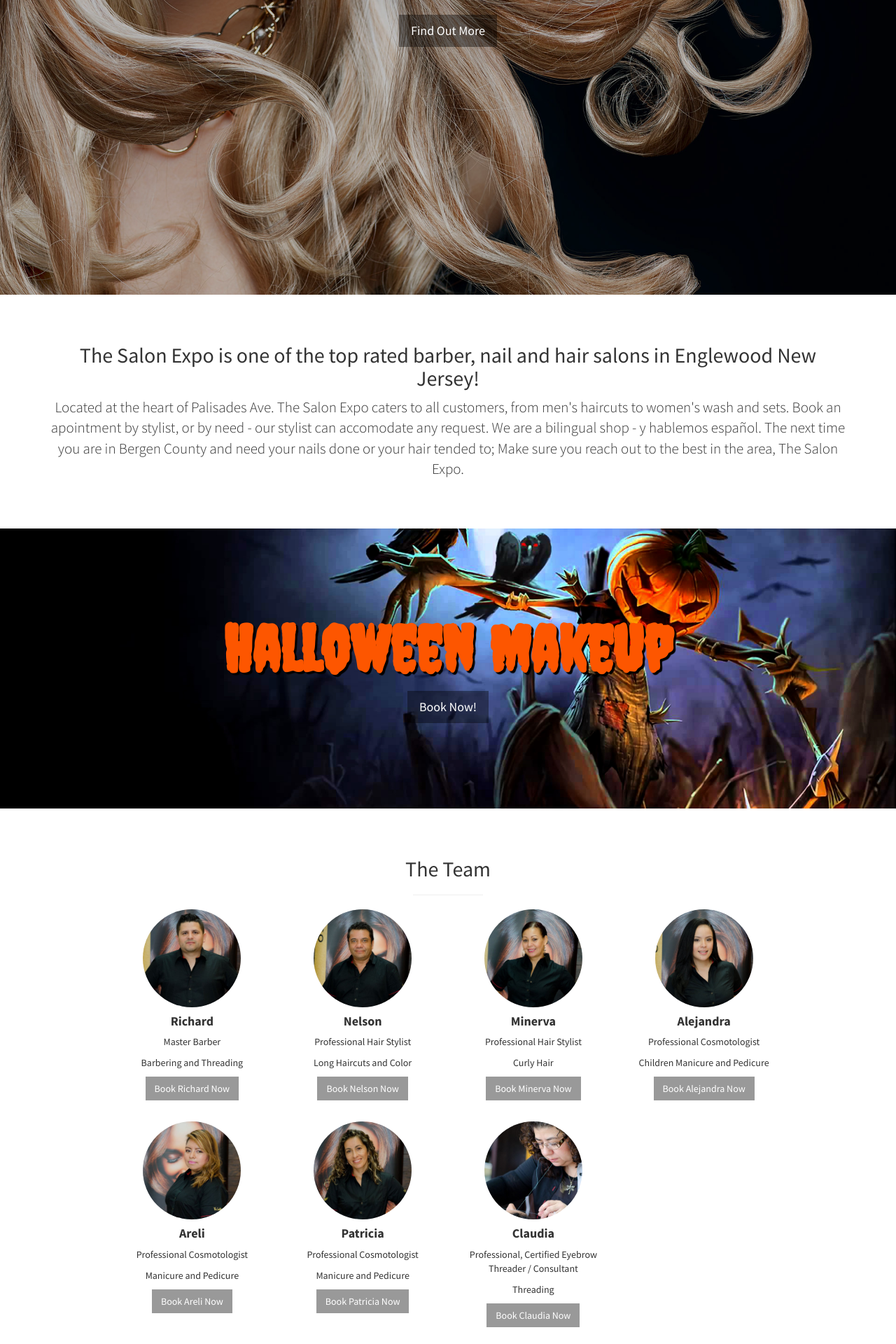
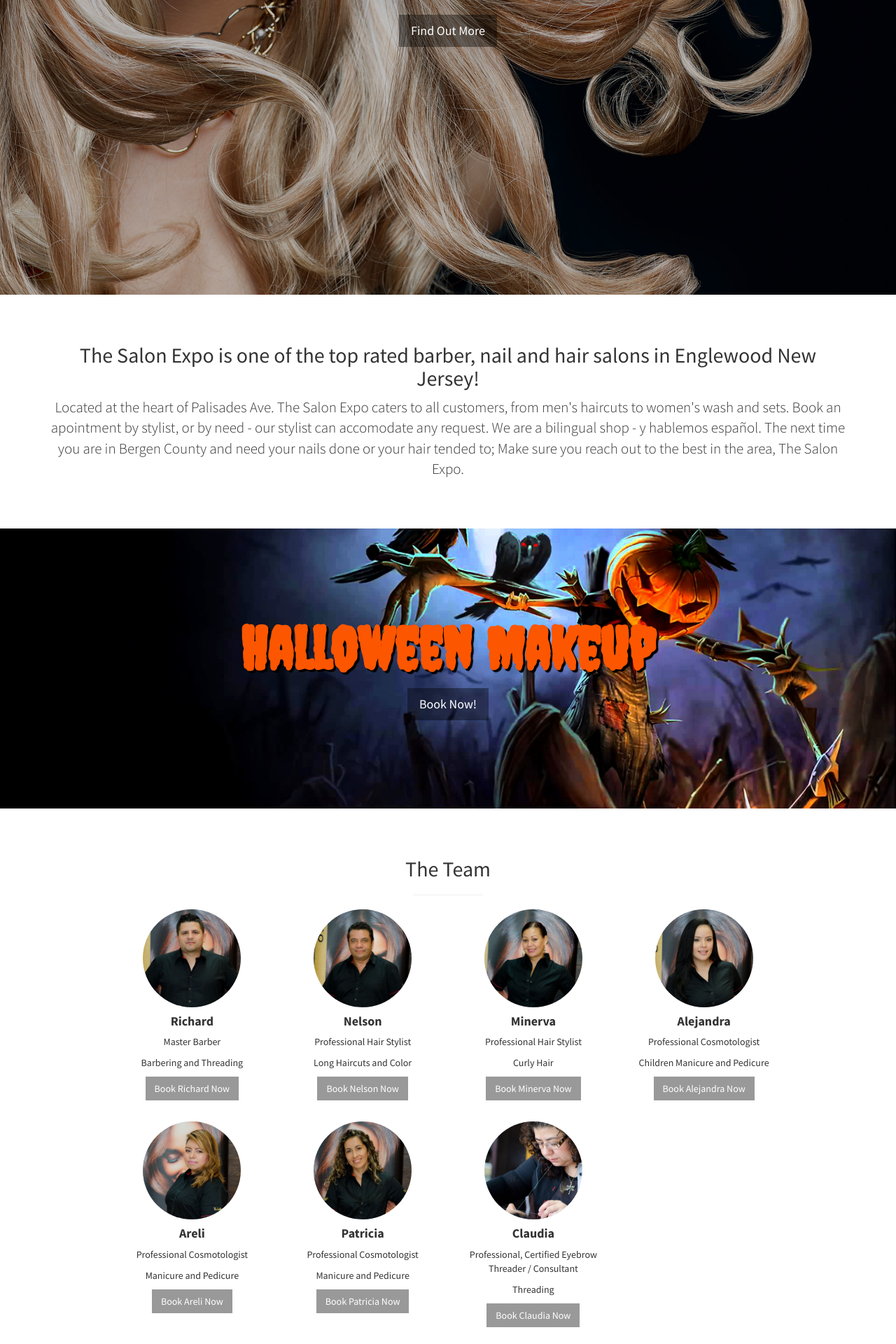
Before and after one commit to thesalonexpo/thesalonexpo.github.io, a Jekyll site: the page built from index.html, in a window 1280 px wide. Shown: the part 479-2399 px from the top of the page at 70% size. Built offline with Jekyll 4.4.1, drawn with Linux system fonts in a browser that asks for light colours.

Commit message:
resize Halloween font

```diff
--- a/css/stylish-portfolio.css
+++ b/css/stylish-portfolio.css
@@ -247,7 +247,7 @@
 }
 
 .halloween .creepster {
-    font-size: 6.5em;
+    font-size: 6em;
     text-shadow: 3px 3px 1px #000;
     color: #fd5600;
 }
```
